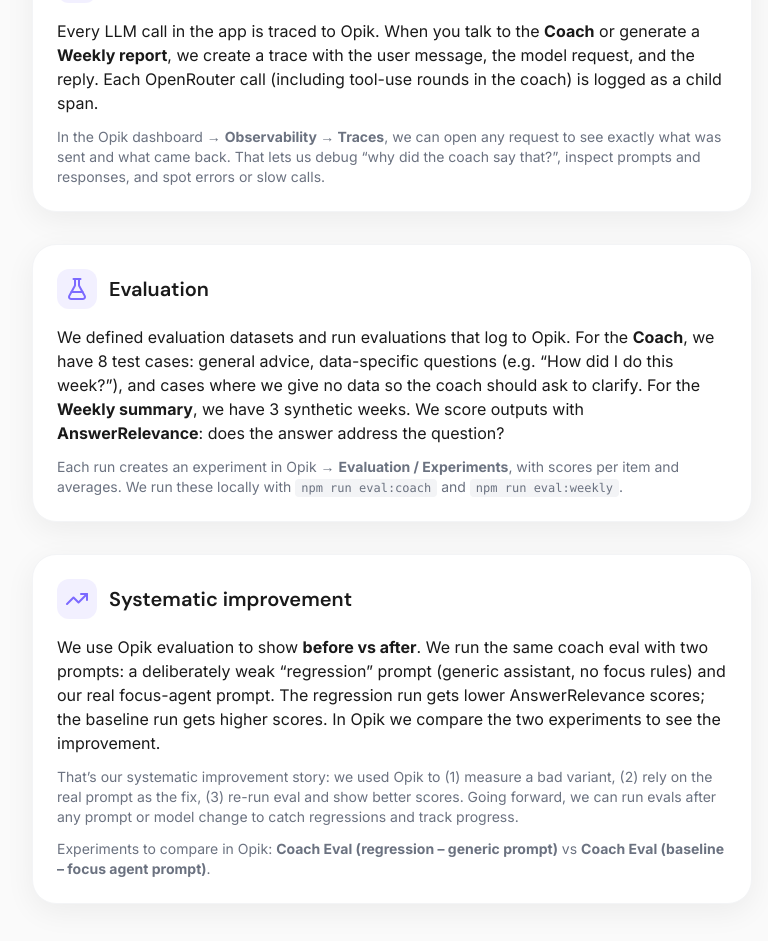
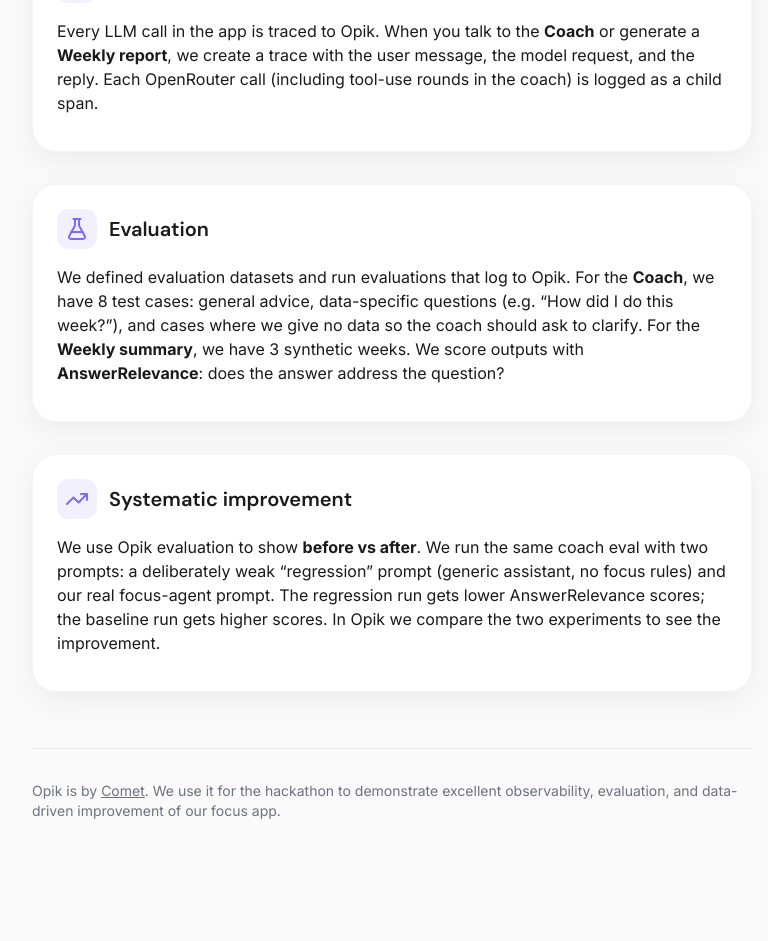
Before and after one commit to mikelord007/deepwork_ai, a Next.js app: page /opik in a window 1280 px wide. Shown: the part 331-1272 px from the top of the page, without its empty margins (248-1016 px from the left). After the commit the page ends 1216 px from the top, so only its background shows below. Built offline with nearby package versions, Linux system fonts and the light colour scheme.

Commit message:
feat: opik usage

```diff
--- a/app/opik/page.tsx
+++ b/app/opik/page.tsx
@@ -25,7 +25,7 @@
 
       <main className="max-w-3xl mx-auto px-4 sm:px-6 py-12 sm:py-16">
         <h1 className="font-heading text-3xl sm:text-4xl font-bold text-[var(--foreground)] mb-2">
-          How we improve the system using Opik
+          How we improved the system using Opik
         </h1>
         <p className="text-lg text-[var(--muted)] mb-12">
           We use <strong className="text-foreground">Opik by Comet</strong> for observability, evaluation, and
@@ -48,11 +48,6 @@
               request, and the reply. Each OpenRouter call (including tool-use rounds in the coach) is logged
               as a child span.
             </p>
-            <p className="text-[var(--muted)] text-sm">
-              In the Opik dashboard → <strong>Observability → Traces</strong>, we can open any request to see
-              exactly what was sent and what came back. That lets us debug “why did the coach say that?”,
-              inspect prompts and responses, and spot errors or slow calls.
-            </p>
           </div>
 
           <div className="card">
@@ -71,11 +66,7 @@
               summary</strong>, we have 3 synthetic weeks. We score outputs with <strong>AnswerRelevance</strong>:
               does the answer address the question?
             </p>
-            <p className="text-[var(--muted)] text-sm">
-              Each run creates an experiment in Opik → <strong>Evaluation / Experiments</strong>, with scores per
-              item and averages. We run these locally with <code className="bg-gray-100 dark:bg-gray-800 px-1.5 py-0.5 rounded text-xs">npm run eval:coach</code> and{" "}
-              <code className="bg-gray-100 dark:bg-gray-800 px-1.5 py-0.5 rounded text-xs">npm run eval:weekly</code>.
-            </p>
+
           </div>
 
           <div className="card">
@@ -92,15 +83,6 @@
               with two prompts: a deliberately weak “regression” prompt (generic assistant, no focus rules) and
               our real focus-agent prompt. The regression run gets lower AnswerRelevance scores; the baseline
               run gets higher scores. In Opik we compare the two experiments to see the improvement.
-            </p>
-            <p className="text-[var(--muted)] text-sm mb-3">
-              That’s our systematic improvement story: we used Opik to (1) measure a bad variant, (2) rely on
-              the real prompt as the fix, (3) re-run eval and show better scores. Going forward, we can run
-              evals after any prompt or model change to catch regressions and track progress.
-            </p>
-            <p className="text-[var(--muted)] text-sm">
-              Experiments to compare in Opik: <strong>Coach Eval (regression – generic prompt)</strong> vs{" "}
-              <strong>Coach Eval (baseline – focus agent prompt)</strong>.
             </p>
           </div>
         </section>
--- a/app/page.tsx
+++ b/app/page.tsx
@@ -111,6 +111,7 @@
               <a href="#how-it-works" className="text-sm text-muted hover:text-foreground transition-colors">How it works</a>
               <a href="#testimonials" className="text-sm text-muted hover:text-foreground transition-colors">Testimonials</a>
               <a href="#faq" className="text-sm text-muted hover:text-foreground transition-colors">FAQ</a>
+              <a href="/opik" className="text-sm text-muted hover:text-foreground transition-colors">Opik usage</a>
             </div>
 
             <a href="/login" className="btn-secondary text-xs sm:text-sm px-3 sm:px-5">
--- a/scripts/eval/run-coach-eval.ts
+++ b/scripts/eval/run-coach-eval.ts
@@ -88,9 +88,6 @@
   console.log("Experiment Name:", result.experimentName);
   console.log("Result URL:", result.resultUrl ?? "(check Opik dashboard)");
   console.log("Test results:", result.testResults.length);
-  if (result.averageScores && Object.keys(result.averageScores).length > 0) {
-    console.log("Average scores:", result.averageScores);
-  }
 }
 
 main().catch((err) => {
--- a/scripts/eval/run-weekly-eval.ts
+++ b/scripts/eval/run-weekly-eval.ts
@@ -89,9 +89,6 @@
   console.log("Experiment Name:", result.experimentName);
   console.log("Result URL:", result.resultUrl ?? "(check Opik dashboard)");
   console.log("Test results:", result.testResults.length);
-  if (result.averageScores && Object.keys(result.averageScores).length > 0) {
-    console.log("Average scores:", result.averageScores);
-  }
 }
 
 main().catch((err) => {
```
